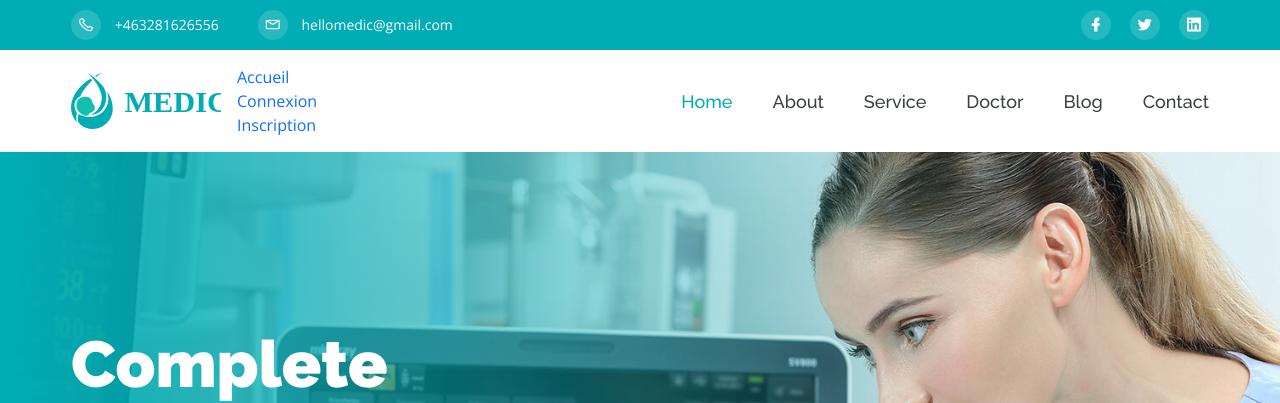
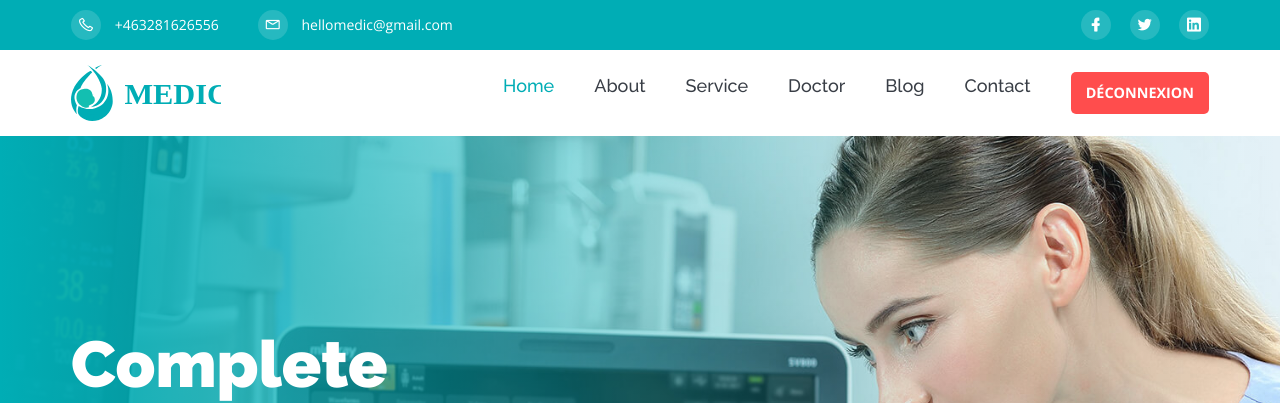
Before and after one commit to paul4coding/PPE301, a Django app: page /health/home/ in a window 1280 px wide. Shown: the top 403 px of the page. Run offline with Django 5.2, Linux system fonts and the light colour scheme; some libraries are stand-ins or nearby versions.

Commit message:
Ajout du boutton de decconexion sur la page d'accueil 	modified:   healthSync/firstApp/__pycache__/__init__.cpython-312.pyc	modified:   healthSync/firstApp/__pycache__/admin.cpython-312.pyc 	modified:   healthSync/firstApp/__pycache__/apps.cpython-312.pyc 	modified:   healthSync/firstApp/__pycache__/forms.cpython-312.pyc 	modified:   healthSync/firstApp/__pycache__/models.cpython-312.pyc 	modified:   healthSync/firstApp/__pycache__/urls.cpython-312.pyc 	modified:   healthSync/firstApp/__pycache__/views.cpython-312.pyc 	modified:   healthSync/firstApp/forms.py 	modified:   healthSync/firstApp/migrations/__pycache__/0001_initial.cpython-312.pyc 	modified:   healthSync/firstApp/migrations/__pycache__/0002_laborantin_patient_secretaire_specialite_medecin.cpython-312.pyc 	modified:   healthSync/firstApp/migrations/__pycache__/__init__.cpython-312.pyc 	modified:   healthSync/firstApp/templates/user_template/partials/_header.html 	modified:   healthSync/firstApp/templates/user_template/welcome.html 	modified:   healthSync/healthSync/__pycache__/__init__.cpython-312.pyc 	modified:   healthSync/healthSync/__pycache__/settings.cpython-312.pyc 	modified:   healthSync/healthSync/__pycache__/urls.cpython-312.pyc 	modified:   healthSync/healthSync/__pycache__/wsgi.cpython-312.pyc

```diff
--- a/healthSync/firstApp/forms.py
+++ b/healthSync/firstApp/forms.py
@@ -14,8 +14,8 @@ class InscriptionForm(forms.ModelForm):
     )
     personnel_role = forms.ChoiceField(
         choices=[
+            ('laborantin', 'Laborantin'),
             ('medecin', 'Médecin'),
-            ('laborantin', 'Laborantin'),
             ('secretaire', 'Secrétaire')
         ],
         required=False,
--- a/healthSync/firstApp/templates/user_template/partials/_header.html
+++ b/healthSync/firstApp/templates/user_template/partials/_header.html
@@ -41,16 +41,10 @@
                                 <span class="toggler-icon"></span>
                                 <span class="toggler-icon"></span>
                                 <span class="toggler-icon"></span>
+
                             </button>
 
                             <div class="collapse navbar-collapse sub-menu-bar" id="navbarSupportedContent">
-                                <nav>
-                                    <ul>
-                                      <li><a href="{% url 'acceuil' %}">Accueil</a></li>
-                                      <li><a href="{% url 'connexion' %}">Connexion</a></li>
-                                      <li><a href="{% url 'inscription' %}">Inscription</a></li>
-                                    </ul>
-                                  </nav>
                                 <ul id="nav" class="navbar-nav ml-auto">
                                     <li class="nav-item active">
                                         <a class="page-scroll active" href="#home">Home</a>
@@ -69,6 +63,13 @@
                                     </li>
                                     <li class="nav-item">
                                         <a class="page-scroll" href="#contact">Contact</a>
+                                    </li>
+
+                                    <li class="nav-item">
+                                        <form method="post" action="{% url 'connexion' %}">
+                                            {% csrf_token %}
+                                        <button  type="submit" class="btn-deconnexion">Déconnexion</button>
+                                        </form>
                                     </li>
                                 </ul>
                             </div> <!-- navbar collapse -->
@@ -139,6 +140,24 @@
             </div>
         </div>
     </div>
+    <style>
+        /* Style pour le bouton de déconnexion */
+.btn-deconnexion {
+    background-color: #ff4d4d; /* Couleur rouge pour indiquer une action importante */
+    color: #ffffff;
+    border: none;
+    border-radius: 5px;
+    padding: 10px 15px;
+    font-size: 0.9rem;
+    cursor: pointer;
+    text-transform: uppercase;
+    font-weight: bold;
+}
+
+.btn-deconnexion:hover {
+    background-color: #e60000; /* Couleur plus foncée au survol */
+}
+    </style>
 </section>
 <!-- ========================= slider-section end ========================= -->
     </div>
--- a/healthSync/firstApp/templates/user_template/welcome.html
+++ b/healthSync/firstApp/templates/user_template/welcome.html
@@ -35,7 +35,7 @@
       <div class="collapse navbar-collapse" id="navMenu">
         <ul class="navbar-nav ms-auto">
           <li class="nav-item"><a href="#hero" class="nav-link">A propos</a></li>
-          <li class="nav-item"><a href="{% url 'connexion' %}" class="nav-link">Connexion</a></li>
+          <a href="{% url 'welcome' %}" class="btn btn-jade btn-lg me-3">Deconnexion</a>
           <li class="nav-item"><a href="{% url 'inscription' %}" class="nav-link">Inscription</a></li>
         </ul>
       </div>
@@ -47,7 +47,7 @@
     <div class="container">
       <h1>Bienvenue sur <span style="color: #00ADB5;">HealthSync</span></h1>
       <p class="lead mb-4">Votre palteforme pour suivre votre santé de prêt et vous faciliter vos opérations à l'hôpital.</p>
-      <a href="{% url 'connexion' %}" class="btn btn-jade btn-lg me-3">Se connecter</a>
+      <a href="{% url 'connexion' %}" class="btn btn-jade btn-lg me-3">Deconnexion</a>
       <a href="{% url 'inscription' %}" class="btn btn-outline-light btn-lg">S'inscrire</a>
     </div>
   </section>
```
